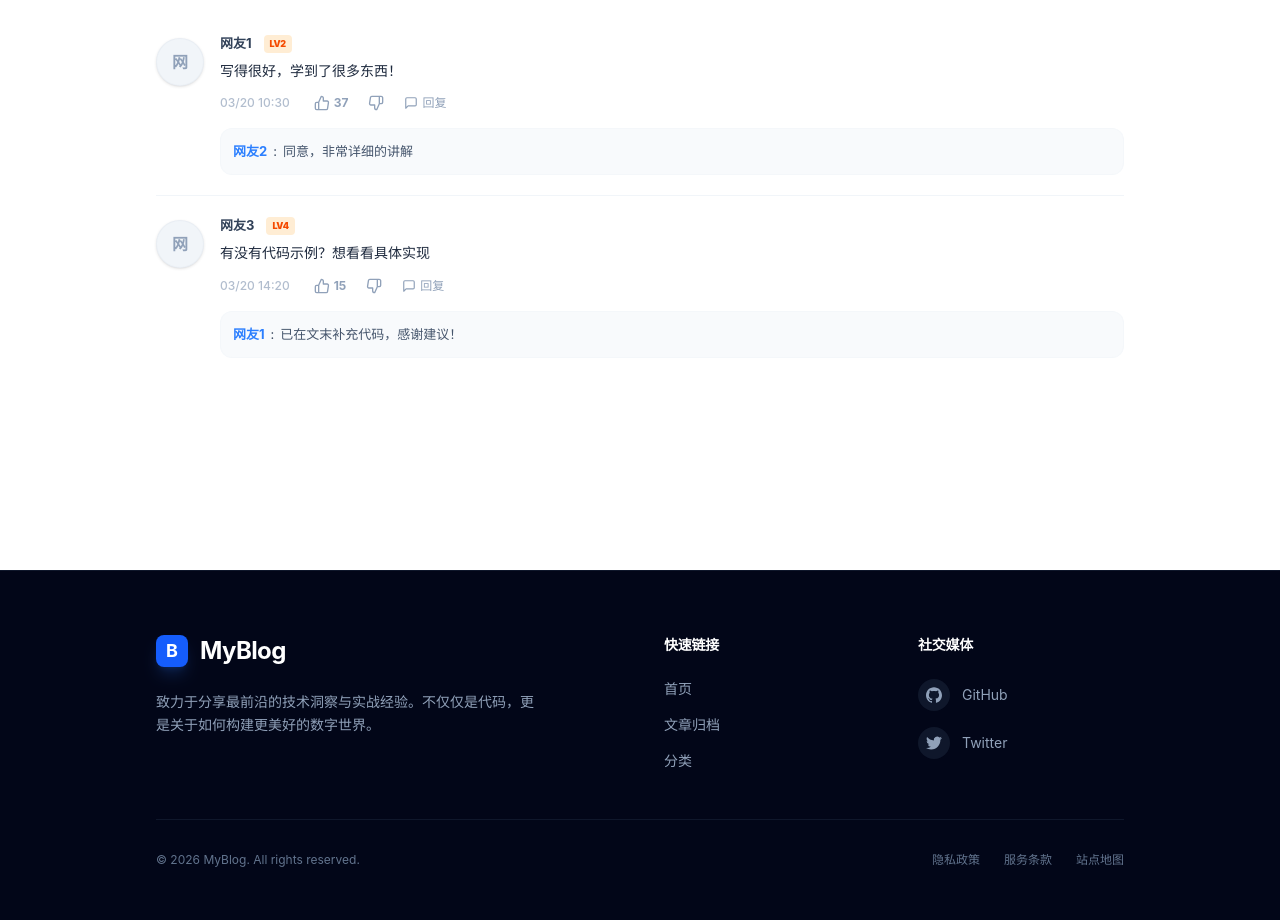
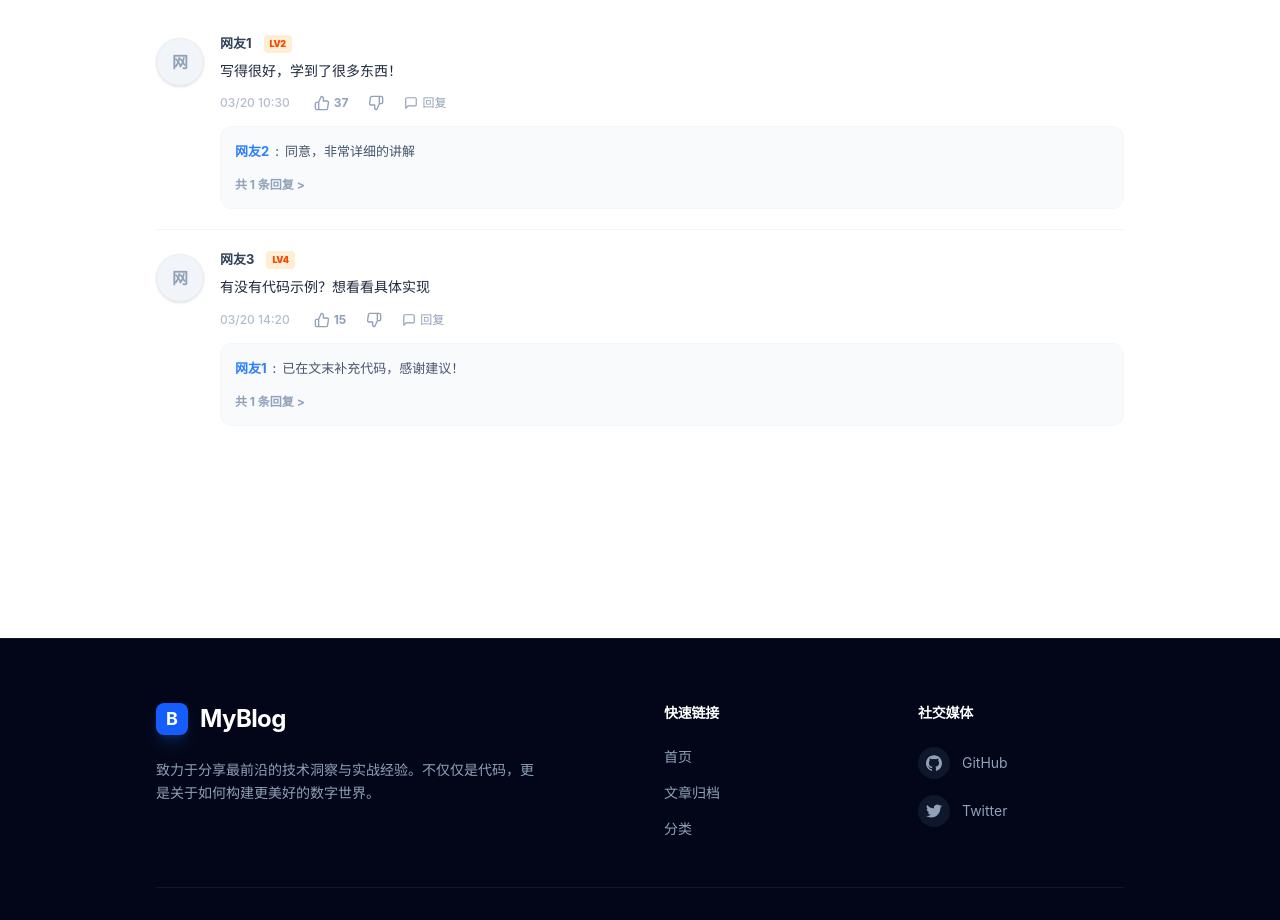
Before and after one commit to BqLee-AI/blog-FE, a React (Vite) app: page /article/1 in a window 1280 px wide. Shown: the part 1120-2040 px from the top of the page. Built offline with nearby package versions, Linux system fonts and the light colour scheme; no server answers.

Commit message:
feat: 优化子评论预览区域样式，并实现点击跳转至回复详情页

```diff
--- a/src/features/comments/components/CommentCard.tsx
+++ b/src/features/comments/components/CommentCard.tsx
@@ -134,25 +134,27 @@ export const CommentCard: React.FC<CommentCardProps> = ({
           </div>
         )}
 
-        {/* 子评论预览区域 - B站样式 */}
+        {/* 子评论预览区域 - 深度复刻 B 站样式 */}
         {!isReplying && repliesPreview.length > 0 && (
-          <div className="mt-4 p-3 bg-slate-50 dark:bg-slate-900/40 rounded-xl space-y-2.5 border border-slate-100/50 dark:border-slate-800/30">
+          <div className="mt-3.5 p-3.5 bg-slate-50 dark:bg-slate-900/40 rounded-xl space-y-2.5 border border-slate-100/50 dark:border-slate-800/30">
             {repliesPreview.map((reply) => (
-              <div key={reply.id} className="text-[13px] leading-relaxed">
-                <span className="font-bold text-blue-500 dark:text-blue-400 cursor-pointer hover:text-blue-600">
+              <div key={reply.id} className="text-[13px] leading-relaxed group/reply cursor-pointer" onClick={() => onViewReplies?.(comment)}>
+                <span className="font-bold text-blue-500 dark:text-blue-400 hover:text-blue-600 transition-colors">
                   {reply.author}
                 </span>
                 <span className="text-slate-700 dark:text-slate-300 mx-1.5">:</span>
-                <span className="text-slate-600 dark:text-slate-400 break-words">{reply.content}</span>
+                <span className="text-slate-600 dark:text-slate-400 group-hover/reply:text-slate-900 dark:group-hover/reply:text-slate-200 transition-colors break-words">
+                  {reply.content}
+                </span>
               </div>
             ))}
 
-            {replyCount > repliesPreview.length && (
+            {replyCount > 0 && (
               <div
                 onClick={() => onViewReplies?.(comment)}
-                className="text-[12px] text-slate-400 hover:text-blue-500 transition-colors flex items-center gap-1 pt-1 cursor-pointer"
+                className="text-[12px] text-slate-400 hover:text-blue-500 transition-all flex items-center gap-1.5 pt-1 cursor-pointer font-bold group/more"
               >
-                共{replyCount}条回复，<span className="text-blue-400">查看更多</span>
+                <span className="group-hover/more:translate-x-0.5 transition-transform">共 {replyCount} 条回复 &gt;</span>
               </div>
             )}
           </div>
```
